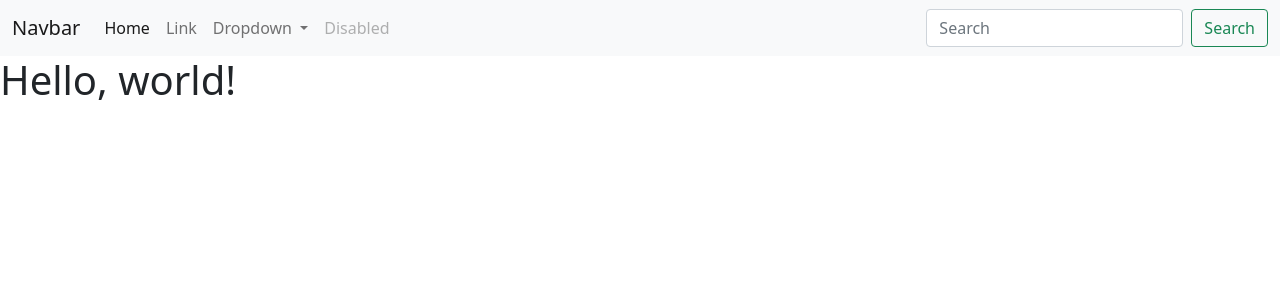
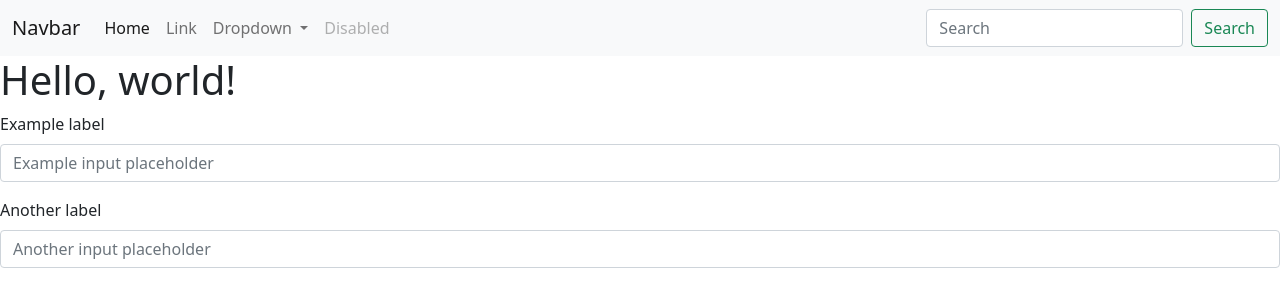
Before and after one commit to Andisiwe94/pwd_git_available, a plain HTML site: page index.html in a window 1280 px wide. Drawn offline with nearby package versions, Linux system fonts and the light colour scheme.

```diff
--- a/index.html
+++ b/index.html
@@ -44,6 +44,15 @@
       </nav>
     <h1>Hello, world!</h1>
 
+    <div class="mb-3">
+        <label for="formGroupExampleInput" class="form-label">Example label</label>
+        <input type="text" class="form-control" id="formGroupExampleInput" placeholder="Example input placeholder">
+      </div>
+      <div class="mb-3">
+        <label for="formGroupExampleInput2" class="form-label">Another label</label>
+        <input type="text" class="form-control" id="formGroupExampleInput2" placeholder="Another input placeholder">
+      </div>
+
 
 
     <!-- Option 1: Bootstrap Bundle with Popper -->
```
